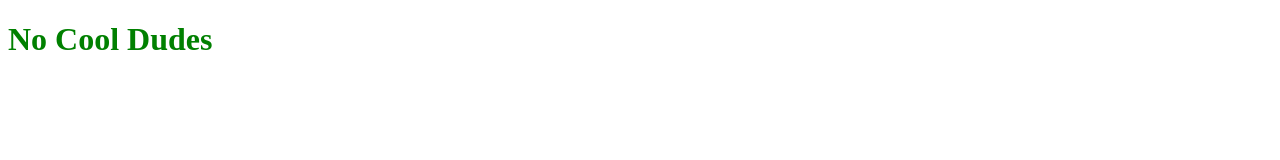
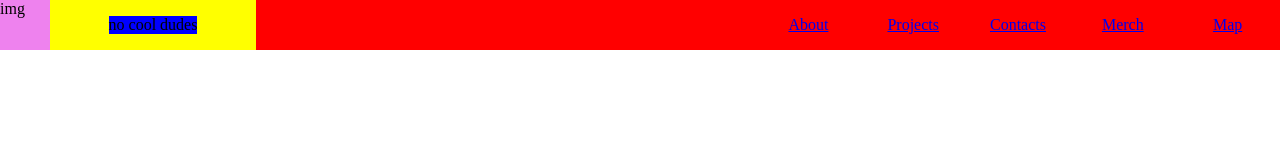
Before and after one commit to Dimarov/nocool, a website: page index.html in a window 1280 px wide. Drawn offline with Linux system fonts and the light colour scheme.

Commit message:
Added Header finally

```diff
--- a/index.html
+++ b/index.html
@@ -8,6 +8,19 @@
     <title>No Cool Dudes</title>
   </head>
   <body>
-    <h1>No Cool Dudes</h1>
+    <header class = "header">
+      <div class = "logo">
+        <div class = "logo--picture"> img </div>
+        <div class=  "logo--text"> no cool dudes </div>
+      </div>
+
+      <nav class = "nav">
+        <div class = "nav--1ref"> <a href="#"> About </a> </div>
+        <div class = "nav--2ref"> <a href="#"> Projects </a></div>
+        <div class = "nav--3ref"> <a href="#"> Contacts </a></div>
+        <div class = "nav--4ref"> <a href="#"> Merch </a></div>
+        <div class = "nav--5ref"> <a href="#"> Map </a></div>
+      </nav>
+    </header>
   </body>
 </html>
--- a/sass/main.scss
+++ b/sass/main.scss
@@ -1,3 +1,53 @@
-h1 {
-  color: green;
+body{
+  display: contents;
 }
+
+.header{
+  display: grid;
+  margin: auto;
+  grid-template-columns: 20% 80%;
+  grid-template-rows: 50px;
+  background-color: red;
+}
+
+.logo{
+  display: grid;
+  grid-template-columns: 50px 4fr;
+  background-color: yellow;
+}
+
+.logo--text{
+  margin: auto;
+  background-color: blue;
+}
+
+.logo--picture{
+  background-color: violet;
+}
+
+.nav{
+  display: grid;
+  grid-template-columns: 500px repeat(5, 1fr);
+}
+
+.nav--1ref{
+  grid-column-start: 2;
+  grid-column-end: 3;
+  margin: auto;
+}
+
+.nav--2ref{
+  margin: auto;
+}
+
+.nav--3ref{
+  margin: auto;
+}
+
+.nav--4ref{
+  margin: auto;
+}
+
+.nav--5ref{
+  margin: auto;
+}
```
Also changed, not shown: css/style.css.
